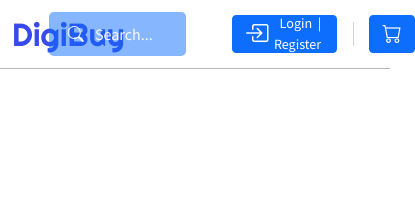
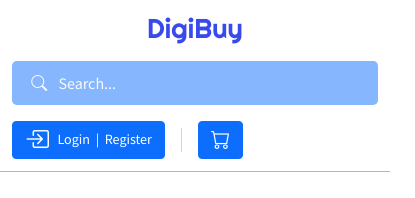
Before and after one commit to MiladSadeghi/DigiBuy, a website: page index.html in a window 390 px wide. Shown: the whole page, 415 px wide, since content can reach past the window. Drawn offline with nearby package versions, Linux system fonts and the light colour scheme; no server answers.

Commit message:
Main - responsive navbar

```diff
--- a/index.html
+++ b/index.html
@@ -19,7 +19,7 @@
 
 <body>
   <nav class="navbar">
-    <div class="container">
+    <div class="container-md">
       <div class="navbar-res w-100 align-items-center">
         <div class="d-flex le-ga">
           <h1 id="logo" class="mb-0">DigiBuy</h1>
@@ -46,7 +46,7 @@
             </div>
           </div>
         </div>
-        <div class="d-flex align-items-center lo-bt">
+        <div class="d-flex align-items-center lo-bt ms-auto">
           <div class="user-check position-relative">
             <button class="btn btn-primary" type="button" disabled>
               <span class="spinner-border spinner-border-sm" role="status" aria-hidden="true"></span>
--- a/src/CSS/style.scss
+++ b/src/CSS/style.scss
@@ -71,9 +71,8 @@ p {
   }
   .navbar-res {
     display: grid;
-    grid-template-columns: 10% 50% 50%;
-    grid-template-areas:
-    "logo searchbar login";
+    grid-template-columns: 0.7fr 3.1fr 1fr;
+    grid-template-areas: "logo searchbar login";
 
     .le-ga {
       grid-area: logo;
@@ -111,7 +110,7 @@ p {
         z-index: 12;
         border: none !important;
         width: 99%;
-        height: 97%;
+        height: 96%;
 
         &:focus {
           box-shadow: none;
@@ -249,7 +248,10 @@ p {
       }
     }
 
-    .bi-bag, .bi-suit-heart, .bi-chat-left-text, .bi-box-arrow-left {
+    .bi-bag,
+    .bi-suit-heart,
+    .bi-chat-left-text,
+    .bi-box-arrow-left {
       &:before {
         font-weight: bolder !important;
       }
@@ -266,3 +268,47 @@ p {
     align-items: center;
   }
 }
+
+@media screen and (max-width: 991.98px) {
+  .navbar .navbar-res {
+    grid-template-columns: 1.8fr 5fr 0.8fr;
+  }
+}
+
+@media screen and (max-width: 767.98px) {
+  .navbar #logo {
+    font-size: 1.7rem;
+  }
+  .navbar .navbar-res:has(.yes-login) .navbar .navbar-res   {
+    grid-template-columns: 3.3fr 1fr;
+  }
+  .navbar .navbar-res {
+    grid-template-columns: 1.3fr 1fr;
+    grid-gap: 1rem;
+    grid-template-areas:
+      "logo logo"
+      "searchbar login";
+    .le-ga {
+      margin: 0 auto;
+    }
+    .search-box {
+      width: 100% !important;
+    }
+  }
+}
+
+@media screen and (max-width: 576px) {
+  .navbar .navbar-res {
+    grid-template-columns: auto;
+    grid-template-areas:
+      "logo"
+      "searchbar"
+      "login";
+  }
+  .lo-bt {
+    margin-left: 0 !important;
+  }
+  .navbar .user-menu {
+    left: 0;
+  }
+}
--- a/src/JS/main.js
+++ b/src/JS/main.js
@@ -68,10 +68,10 @@ async function loadUser() {
     }
     user = await userData.json();
     user["profileID"] = userCookie.userTable;
-    showUserBtn.innerHTML = `<a id="login" type="button" href="#" class="btn btn-primary py-0"><i class="bi bi-person"></i> <i class="bi bi-caret-down-fill"></i><input class="position-absolute user-menu-btn" type="checkbox"></a><div class="rounded position-absolute user-menu d-none border-primary fw-bold"><a href="#" class="d-flex p-4 rounded">${user.userName} <i class="ms-auto bi bi-chevron-right"></i></a><hr class="m-0">
+    showUserBtn.innerHTML = `<a id="login" type="button" href="#" class="yes-login btn btn-primary py-0"><i class="bi bi-person"></i> <i class="bi bi-caret-down-fill"></i><input class="position-absolute user-menu-btn" type="checkbox"></a><div class="rounded position-absolute user-menu d-none border-primary fw-bold"><a href="#" class="d-flex p-4 rounded">${user.userName} <i class="ms-auto bi bi-chevron-right"></i></a><hr class="m-0">
     <a href="#" class="d-flex px-3 py-3 btm-b"><i class="bi bi-bag me-2"></i>Orders</a><a href="#" class="d-flex px-3 py-3 btm-b"><i class="bi bi-suit-heart me-2"></i></i>Favorites</a><a href="#" class="d-flex px-3 py-3 btm-b"><i class="bi bi-chat-left-text me-2"></i>Comments</a><a href="#" class="log-out-btn d-flex px-3 py-3 rounded-bottom"><i class="bi bi-box-arrow-left me-2"></i>Log Out</a></div></div>`;
   } catch (error) {
-    showUserBtn.innerHTML = `<a id="login" type="button" href="./login/" class="btn btn-primary py-0"><i style="font-size: 1.5rem;" class="bi bi-box-arrow-in-right"></i>&nbsp;&nbsp; Login&nbsp; | &nbsp;Register</a>`
+    showUserBtn.innerHTML = `<a id="login" type="button" href="./login/" class="no-login btn btn-primary py-0"><i style="font-size: 1.5rem;" class="bi bi-box-arrow-in-right"></i>&nbsp;&nbsp; Login&nbsp; | &nbsp;Register</a>`
   }
 }
 
```
Also changed, not shown: src/CSS/style.css, 1 other file.
